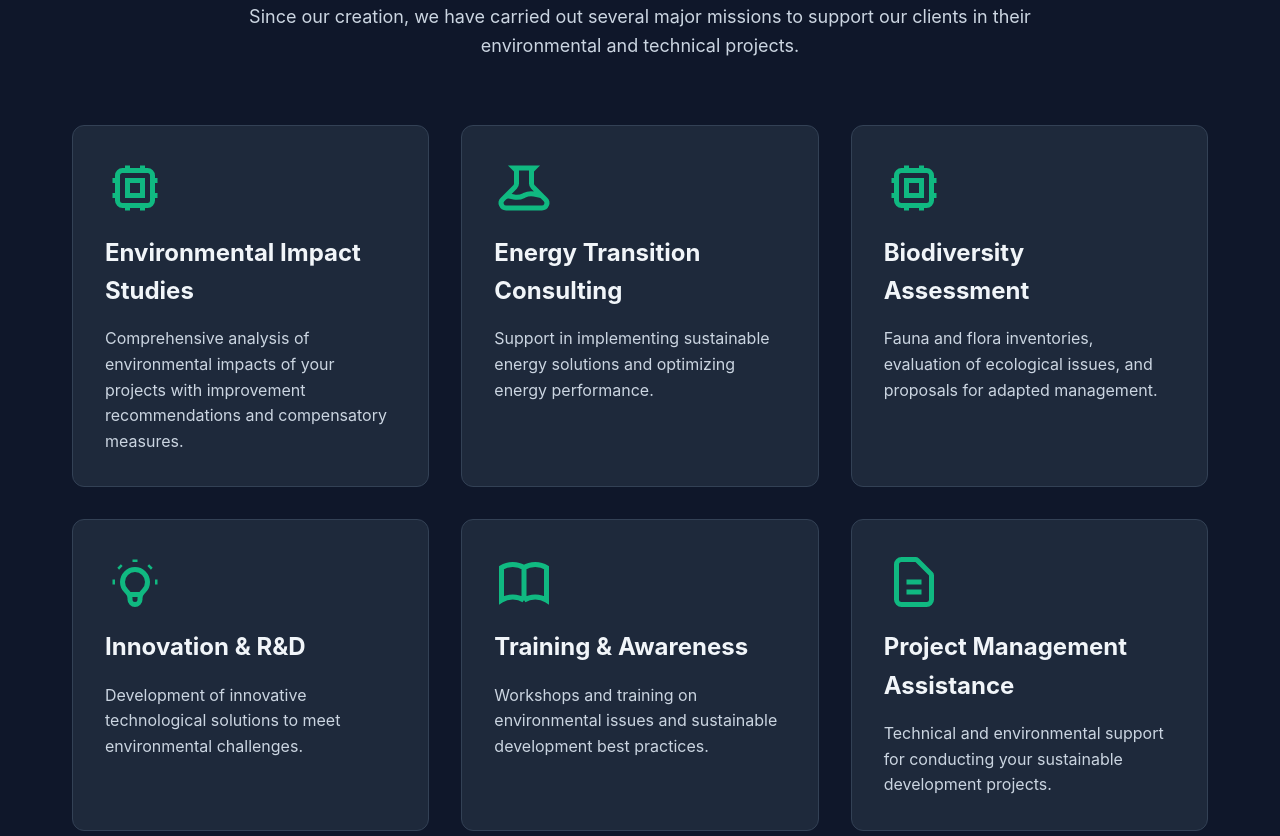
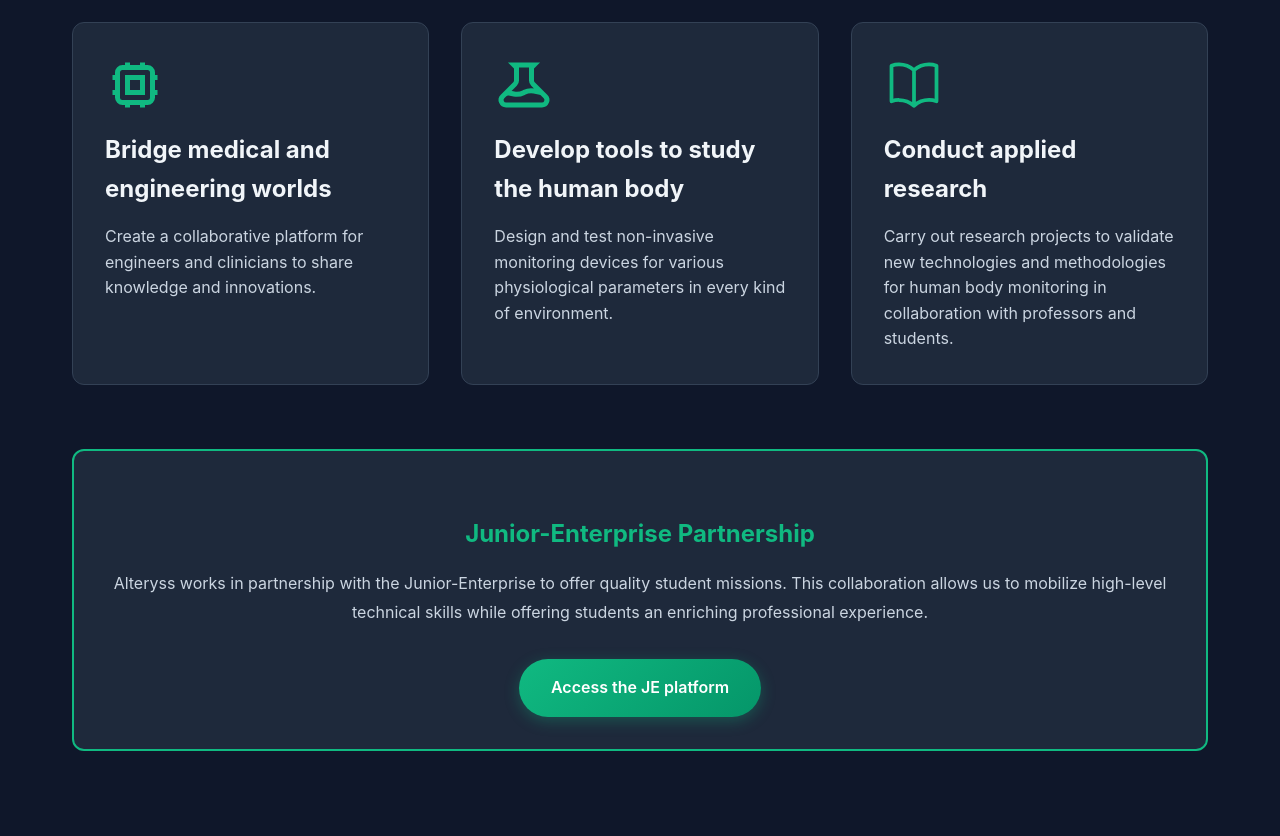
Before and after one commit to GregoirePachebat/alteryss_website, a plain HTML site: page index.html in a window 1280 px wide. Shown: the part 2884-3720 px from the top of the page. Drawn offline with Linux system fonts and the light colour scheme.

Commit message:
add of different text

```diff
--- a/index.html
+++ b/index.html
@@ -121,7 +121,6 @@
                     <ul class="values-list">
                         <li data-i18n="vision.values.value1"><strong>Excellence:</strong> A rigorous and professional approach in every mission</li>
                         <li data-i18n="vision.values.value2"><strong>Innovation:</strong> Constant search for new and adapted solutions</li>
-                        <li data-i18n="vision.values.value3"><strong>Commitment:</strong> Sincere dedication to the environmental cause</li>
                         <li data-i18n="vision.values.value4"><strong>Collaboration:</strong> Networking with all stakeholders in the territory</li>
                     </ul>
 
@@ -159,8 +158,8 @@
                             <path d="M9 3v2m6-2v2M9 19v2m6-2v2M5 9H3m2 6H3m18-6h-2m2 6h-2M7 19h10a2 2 0 002-2V7a2 2 0 00-2-2H7a2 2 0 00-2 2v10a2 2 0 002 2zM9 9h6v6H9V9z"/>
                         </svg>
                     </div>
-                    <h3 data-i18n="missions.service1.title">Études d'Impact Environnemental</h3>
-                    <p data-i18n="missions.service1.description">Analyse complète des impacts environnementaux de vos projets avec recommandations d'amélioration et mesures compensatoires.</p>
+                    <h3 data-i18n="missions.service1.title">Bridge medical and engineering worlds</h3>
+                    <p data-i18n="missions.service1.description">Create a collaborative platform for engineers and clinicians to share knowledge and innovations.</p>
                 </div>
 
                 <div class="service-card">
@@ -169,48 +168,18 @@
                             <path d="M19.428 15.428a2 2 0 00-1.022-.547l-2.387-.477a6 6 0 00-3.86.517l-.318.158a6 6 0 01-3.86.517L6.05 15.21a2 2 0 00-1.806.547M8 4h8l-1 1v5.172a2 2 0 00.586 1.414l5 5c1.26 1.26.367 3.414-1.415 3.414H4.828c-1.782 0-2.674-2.154-1.414-3.414l5-5A2 2 0 009 10.172V5L8 4z"/>
                         </svg>
                     </div>
-                    <h3 data-i18n="missions.service2.title">Conseil en Transition Énergétique</h3>
-                    <p data-i18n="missions.service2.description">Accompagnement dans la mise en place de solutions énergétiques durables et optimisation de la performance énergétique.</p>
+                    <h3 data-i18n="missions.service2.title">Develop tools to study the human body</h3>
+                    <p data-i18n="missions.service2.description">Design and test non-invasive monitoring devices for various physiological parameters in every kind of environment.</p>
                 </div>
 
                 <div class="service-card">
                     <div class="service-icon">
-                        <svg viewBox="0 0 24 24" fill="none" stroke="currentColor" stroke-width="2">
-                            <path d="M9 3v2m6-2v2M9 19v2m6-2v2M5 9H3m2 6H3m18-6h-2m2 6h-2M7 19h10a2 2 0 002-2V7a2 2 0 00-2-2H7a2 2 0 00-2 2v10a2 2 0 002 2zM9 9h6v6H9V9z"/>
+                        <svg xmlns="http://www.w3.org/2000/svg" fill="none" viewBox="0 0 24 24" stroke-width="1.5" stroke="currentColor" class="size-6">
+                            <path stroke-linecap="round" stroke-linejoin="round" d="M12 6.042A8.967 8.967 0 0 0 6 3.75c-1.052 0-2.062.18-3 .512v14.25A8.987 8.987 0 0 1 6 18c2.305 0 4.408.867 6 2.292m0-14.25a8.966 8.966 0 0 1 6-2.292c1.052 0 2.062.18 3 .512v14.25A8.987 8.987 0 0 0 18 18a8.967 8.967 0 0 0-6 2.292m0-14.25v14.25" />
                         </svg>
                     </div>
-                    <h3 data-i18n="missions.service3.title">Diagnostic Biodiversité</h3>
-                    <p data-i18n="missions.service3.description">Inventaires faune et flore, évaluation des enjeux écologiques et propositions de gestion adaptées.</p>
-                </div>
-
-                <div class="service-card">
-                    <div class="service-icon">
-                        <svg viewBox="0 0 24 24" fill="none" stroke="currentColor" stroke-width="2">
-                            <path d="M9.663 17h4.673M12 3v1m6.364 1.636l-.707.707M21 12h-1M4 12H3m3.343-5.657l-.707-.707m2.828 9.9a5 5 0 117.072 0l-.548.547A3.374 3.374 0 0014 18.469V19a2 2 0 11-4 0v-.531c0-.895-.356-1.754-.988-2.386l-.548-.547z"/>
-                        </svg>
-                    </div>
-                    <h3 data-i18n="missions.service4.title">Innovation & R&D</h3>
-                    <p data-i18n="missions.service4.description">Développement de solutions technologiques innovantes pour répondre aux défis environnementaux.</p>
-                </div>
-
-                <div class="service-card">
-                    <div class="service-icon">
-                        <svg viewBox="0 0 24 24" fill="none" stroke="currentColor" stroke-width="2">
-                            <path d="M12 6.253v13m0-13C10.832 5.477 9.246 5 7.5 5S4.168 5.477 3 6.253v13C4.168 18.477 5.754 18 7.5 18s3.332.477 4.5 1.253m0-13C13.168 5.477 14.754 5 16.5 5c1.747 0 3.332.477 4.5 1.253v13C19.832 18.477 18.247 18 16.5 18c-1.746 0-3.332.477-4.5 1.253"/>
-                        </svg>
-                    </div>
-                    <h3 data-i18n="missions.service5.title">Formation & Sensibilisation</h3>
-                    <p data-i18n="missions.service5.description">Ateliers et formations sur les enjeux environnementaux et les bonnes pratiques de développement durable.</p>
-                </div>
-
-                <div class="service-card">
-                    <div class="service-icon">
-                        <svg viewBox="0 0 24 24" fill="none" stroke="currentColor" stroke-width="2">
-                            <path d="M9 12h6m-6 4h6m2 5H7a2 2 0 01-2-2V5a2 2 0 012-2h5.586a1 1 0 01.707.293l5.414 5.414a1 1 0 01.293.707V19a2 2 0 01-2 2z"/>
-                        </svg>
-                    </div>
-                    <h3 data-i18n="missions.service6.title">Assistance à Maîtrise d'Ouvrage</h3>
-                    <p data-i18n="missions.service6.description">Support technique et environnemental pour la conduite de vos projets d'aménagement durable.</p>
+                    <h3 data-i18n="missions.service3.title">Conduct applied research</h3>
+                    <p data-i18n="missions.service3.description">Carry out research projects to validate new technologies and methodologies for human body monitoring in collaboration with professors and students.</p>
                 </div>
             </div>
 
--- a/script.js
+++ b/script.js
@@ -60,11 +60,11 @@ const translations = {
                 value1: "<strong>Excellence:</strong> A rigorous and professional approach in every mission",
                 value2: "<strong>Innovation:</strong> Constant search for new and adapted solutions",
                 value3: "<strong>Commitment:</strong> Sincere dedication to the environmental cause",
-                value4: "<strong>Collaboration:</strong> Networking with all stakeholders in the territory"
+                value4: "<strong>Collaboration:</strong> Making cutting-edge technology accessible to clinicians"
             },
             difference: {
                 title: "What Sets Us Apart",
-                content: "Unlike traditional firms, Alteryss combines student proximity with professional expertise, offering tailor-made solutions at affordable rates while maintaining optimal service quality. Our dual technical and environmental expertise allows us to approach projects comprehensively."
+                content: "Alteryss combines student dynamism with professional expertise from industry and academia to deliver and test cutting edge technology."
             }
         },
         missions: {
@@ -74,28 +74,16 @@ const translations = {
                 content: "Since our creation, we have carried out several major missions to support our clients in their environmental and technical projects."
             },
             service1: {
-                title: "Environmental Impact Studies",
-                description: "Comprehensive analysis of environmental impacts of your projects with improvement recommendations and compensatory measures."
+                title: "Bridge medical and engineering worlds",
+                description: "Create a collaborative platform for engineers and clinicians to share knowledge and innovations."
             },
             service2: {
-                title: "Energy Transition Consulting",
-                description: "Support in implementing sustainable energy solutions and optimizing energy performance."
+                title: "Develop tools to study the human body",
+                description: "Design and test non-invasive monitoring devices for various physiological parameters in every kind of environment."
             },
             service3: {
-                title: "Biodiversity Assessment",
-                description: "Fauna and flora inventories, evaluation of ecological issues, and proposals for adapted management."
-            },
-            service4: {
-                title: "Innovation & R&D",
-                description: "Development of innovative technological solutions to meet environmental challenges."
-            },
-            service5: {
-                title: "Training & Awareness",
-                description: "Workshops and training on environmental issues and sustainable development best practices."
-            },
-            service6: {
-                title: "Project Management Assistance",
-                description: "Technical and environmental support for conducting your sustainable development projects."
+                title: "Conduct applied research",
+                description: "Carry out research projects to validate new technologies and methodologies for human body monitoring in collaboration with professors and students."
             },
             partnership: {
                 title: "Junior-Enterprise Partnership",
```
